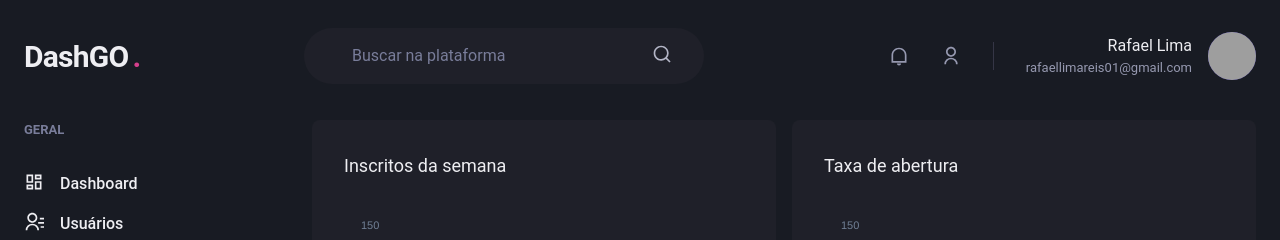
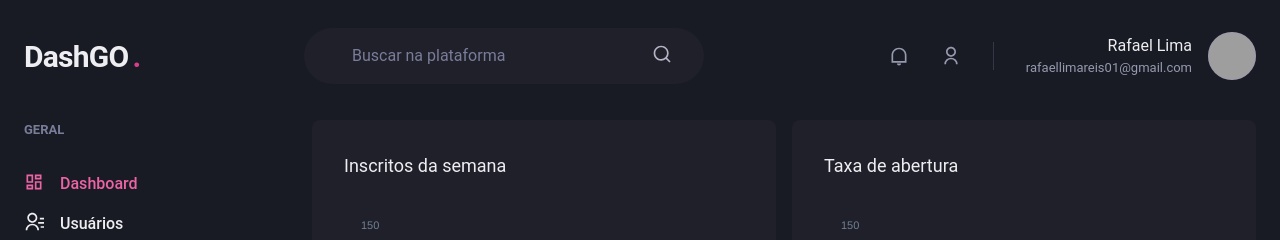
Before and after one commit to RafaelLimaReis/rocketseat_course, a Next.js app in the folder dashgo/: page /dashboard in a window 1280 px wide. Shown: the top 240 px of the page. Built offline with nearby package versions, Linux system fonts and the light colour scheme; grey boxes are pictures that could not be loaded.

Commit message:
navegação e componentização de alguns itens

```diff
--- /dev/null
+++ b/dashgo/src/components/ActiveLink.tsx
@@ -0,0 +1,29 @@
+import Link, { LinkProps } from "next/link";
+import { useRouter } from "next/router";
+import { cloneElement, ReactElement } from "react";
+
+interface ActiveLinkProps extends LinkProps {
+    children: ReactElement;
+    shouldMatchExactHref: boolean;
+}
+
+export function ActiveLink({ children, shouldMatchExactHref = false, ...rest }: ActiveLinkProps) {
+    const { asPath } = useRouter();
+    let isActive = false;
+
+    if (shouldMatchExactHref && (asPath === rest.href || rest.as === asPath)) {
+        isActive = true;
+    }
+
+    if (!shouldMatchExactHref && (asPath.startsWith(String(rest.href)) || asPath.startsWith(String(rest.as)))) {
+        isActive = true;
+    }
+
+    return (
+        <Link {...rest}>
+            {cloneElement(children, {
+                color: isActive ? 'pink.400' : 'gray.50'
+            })}
+        </Link>
+    );
+}
--- a/dashgo/src/components/Sidebar/NavLink.tsx
+++ b/dashgo/src/components/Sidebar/NavLink.tsx
@@ -1,17 +1,20 @@
-import { Icon, Link, Text, LinkProps as ChakraLinkProps } from "@chakra-ui/react";
+import { Icon, Link as ChakraLink, Text, LinkProps as ChakraLinkProps } from "@chakra-ui/react";
 import { ElementType } from "react";
-import { RiDashboardLine } from "react-icons/ri";
+import { ActiveLink } from "../ActiveLink";
 
 interface NavLinkProps extends ChakraLinkProps {
     icon: ElementType;
     children: string;
+    href: string;
 }
 
-export function NavLink({ icon, children, ...rest }: NavLinkProps) {
+export function NavLink({ icon, children, href, ...rest }: NavLinkProps) {
     return (
-        <Link display="flex" {...rest}>
-            <Icon as={icon} fontSize="20"/>
-            <Text ml="4" fontWeight="medium">{children}</Text>
-        </Link>
+        <ActiveLink href={href} passHref>
+            <ChakraLink display="flex" {...rest}>
+                <Icon as={icon} fontSize="20"/>
+                <Text ml="4" fontWeight="medium">{children}</Text>
+            </ChakraLink>
+        </ActiveLink>
     );
 }
--- a/dashgo/src/components/Sidebar/SidebarNav.tsx
+++ b/dashgo/src/components/Sidebar/SidebarNav.tsx
@@ -7,13 +7,13 @@ export function SidebarNav() {
     return (
         <Stack spacing="12" align="flex-start">
             <NavSection title="GERAL">
-                <NavLink icon={RiDashboardLine}>Dashboard</NavLink>
-                <NavLink icon={RiContactsLine}>Usuários</NavLink>
+                <NavLink href="/dashboard" icon={RiDashboardLine}>Dashboard</NavLink>
+                <NavLink href="/users" icon={RiContactsLine}>Usuários</NavLink>
             </NavSection>
 
             <NavSection title="AUTOMAÇÃO">
-                <NavLink icon={RiInputMethodFill}>Formulários</NavLink>
-                <NavLink icon={RiGitMergeLine}>Automação</NavLink>
+                <NavLink href="/forms" icon={RiInputMethodFill}>Formulários</NavLink>
+                <NavLink href="/automation" icon={RiGitMergeLine}>Automação</NavLink>
             </NavSection>
         </Stack>
     )
--- a/dashgo/src/pages/dashboard.tsx
+++ b/dashgo/src/pages/dashboard.tsx
@@ -1,5 +1,6 @@
 import { Flex, SimpleGrid, Box, Text, theme } from "@chakra-ui/react";
 import dynamic from 'next/dynamic';
+import { useState } from "react";
 import { Header } from "../components/Header";
 import { Sidebar } from "../components/Sidebar";
 
@@ -63,6 +64,12 @@ const series = [
 ];
 
 export default function Dashboard() {
+    const [renderChart, setRenderChart] = useState(false);
+
+    setTimeout(() => {
+        setRenderChart(true);
+    }, 1);
+
     return (
         <Flex direction="column" h="100vh">
             <Header />
@@ -78,7 +85,7 @@ export default function Dashboard() {
                         pb="4"
                     >
                         <Text fontSize="lg" mb="4">Inscritos da semana</Text>
-                        <Chart type="area" height={160} options={options} series={series} />
+                        {renderChart && <Chart type="area" height={160} options={options} series={series} />}
                     </Box>
                     <Box
                         p={["6", "8"]}
@@ -87,7 +94,7 @@ export default function Dashboard() {
                         pb="4"
                     >
                         <Text fontSize="lg" mb="4">Taxa de abertura</Text>
-                        <Chart type="area" height={160} options={options} series={series} />
+                        {renderChart && <Chart type="area" height={160} options={options} series={series} />}
                     </Box>
 
                 </SimpleGrid>
--- a/dashgo/src/pages/users/create.tsx
+++ b/dashgo/src/pages/users/create.tsx
@@ -1,4 +1,5 @@
 import { Box, Button, Divider, Flex, Heading, HStack, SimpleGrid, VStack } from "@chakra-ui/react";
+import Link from "next/link";
 import { Input } from "../../components/Form/Input";
 import { Header } from "../../components/Header";
 import { Sidebar } from "../../components/Sidebar";
@@ -28,7 +29,9 @@ export default function CreateUser() {
 
                     <Flex mt="8" justify="flex-end">
                         <HStack spacing="4">
-                            <Button colorScheme="whiteAlpha">Cancelar</Button>
+                            <Link href="/users" passHref>
+                                <Button as="a" colorScheme="whiteAlpha">Cancelar</Button>
+                            </Link>
                             <Button colorScheme="pink">Salvar</Button>
                         </HStack>
                     </Flex>
```
Also changed, not shown: dashgo/src/pages/users/index.tsx (+8 -5 lines).
